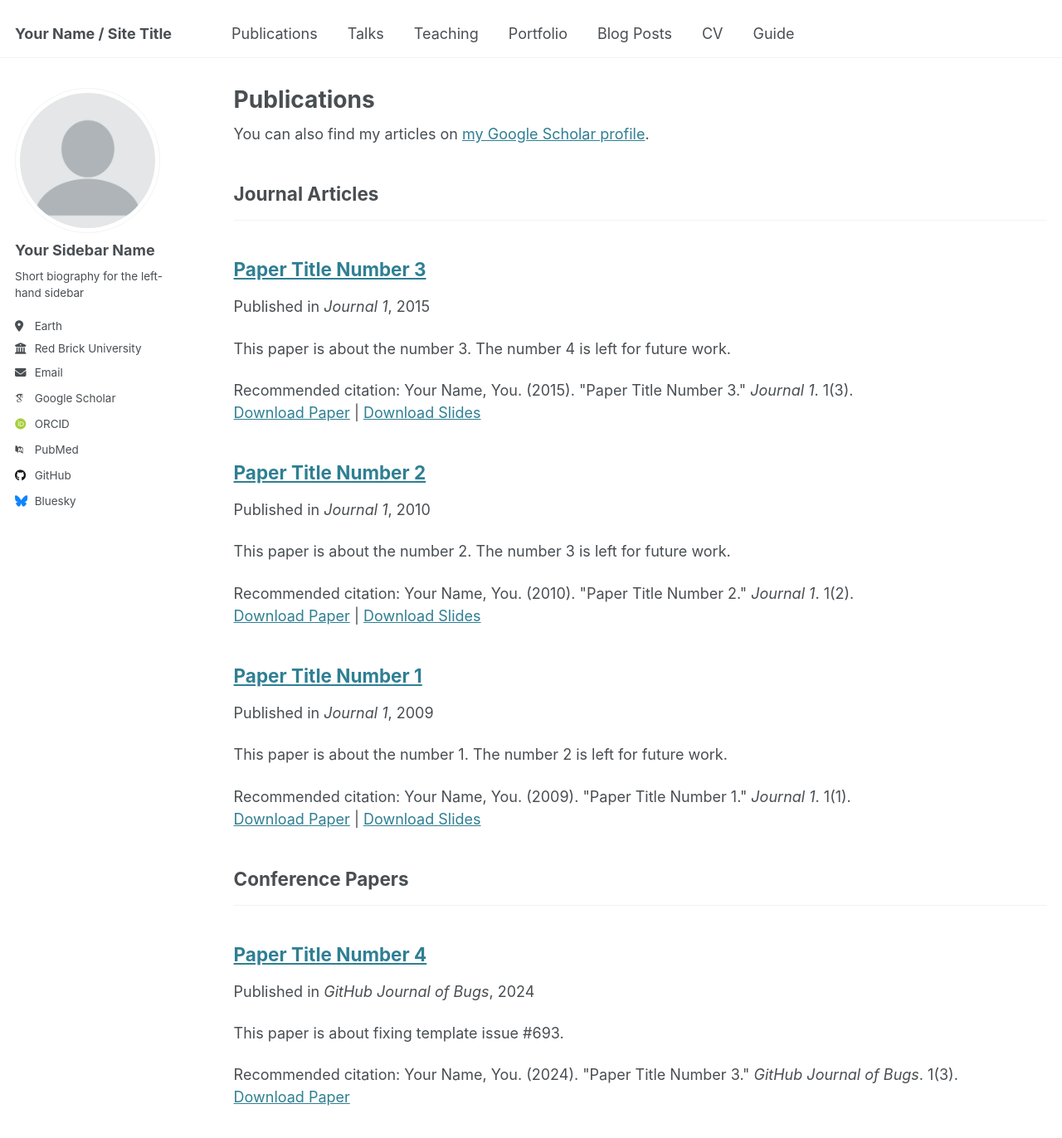
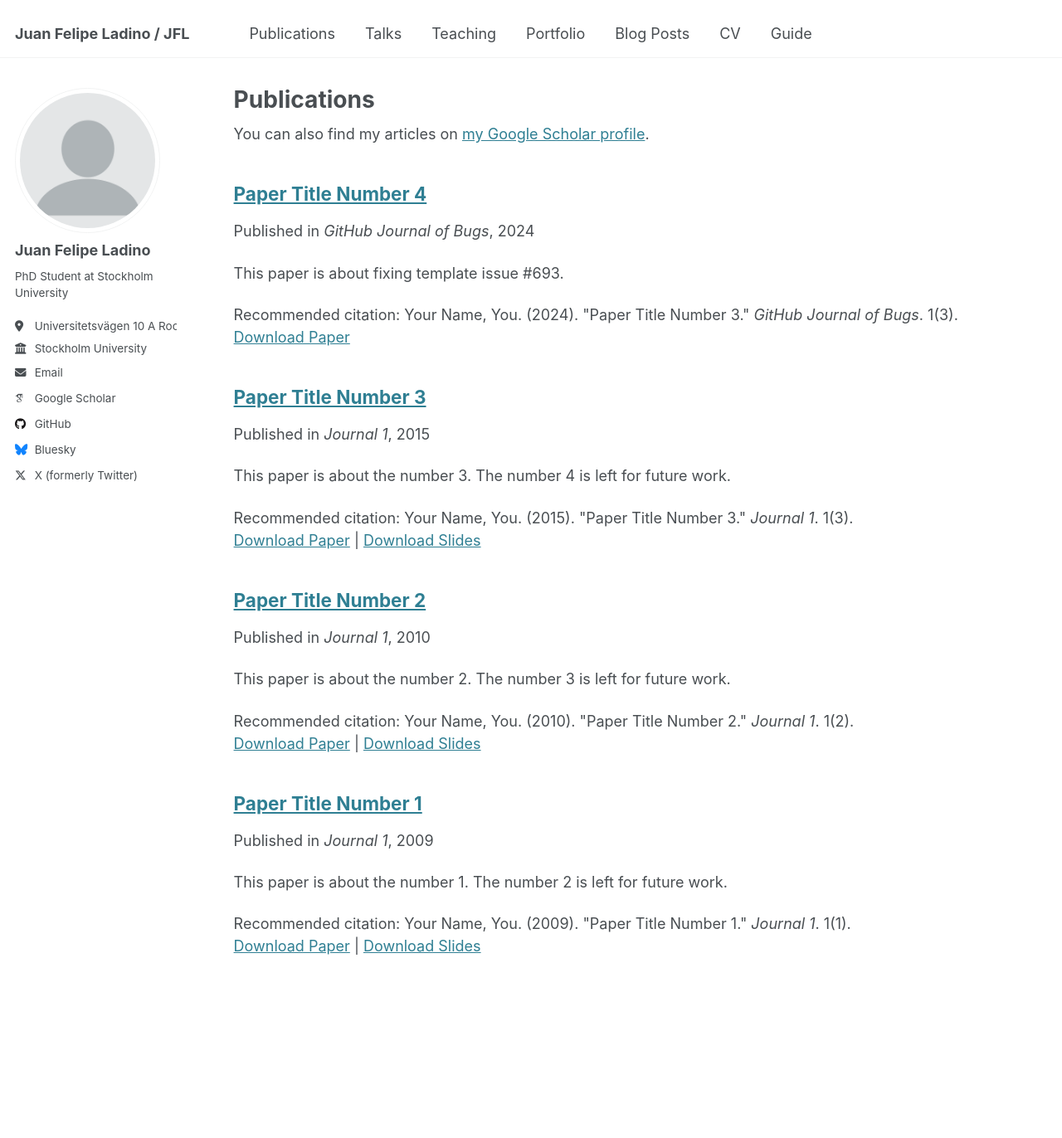
Before and after one commit to juanfladino/juanfladino.github.io, a Jekyll site: the page built from _pages/publications.html, in a window 1280 px wide and 1400 px high. Shown: the top 1372 px of the window at 83% size. Built offline with Jekyll 4.4.1, drawn with Linux system fonts in a browser that asks for light colours; some web fonts are replaced; some of the changed text lies outside the part shown.

Commit message:
Update _config.yml

```diff
--- a/_config.yml
+++ b/_config.yml
@@ -9,13 +9,13 @@
 # Basic Site Settings
 locale                   : "en-US"
 site_theme               : "default"
-title                    : "Your Name / Site Title"
+title                    : "Juan Felipe Ladino / JFL"
 title_separator          : "-"
-name                     : &name "Your Name"
-description              : &description "personal description"
-url                      : https://academicpages.github.io # the base hostname & protocol for your site e.g. "https://[your GitHub username].github.io"
+name                     : &name "Juan Felipe Ladino"
+description              : &description "PhD student"
+url                      : https://juanfladino.github.io # the base hostname & protocol for your site e.g. "https://[your GitHub username].github.io"
 baseurl                  : "" # the subpath of your site, e.g. "/blog"
-repository               : "academicpages/academicpages.github.io"
+repository               : "juanfladino/juanfladino.github.io"
 
 # Site Author - The following control what appear as part of the author content on the side bar.
 #               If a field is blank the icon and link will not appear, otherwise it will be shown.
@@ -23,66 +23,20 @@ repository               : "academicpages/academicpages.github.io"
 author:
   # Biographic information
   avatar           : "profile.png"
-  name             : "Your Sidebar Name"
-  pronouns         : # example: "she/her"
-  bio              : "Short biography for the left-hand sidebar"
-  location         : "Earth"
-  employer         : "Red Brick University"
+  name             : "Juan Felipe Ladino"
+  bio              : "PhD Student at Stockholm University"
+  location         : "Universitetsvägen 10 A Room A628"
+  employer         : "Stockholm University"
   uri              : # URL
-  email            : "none@example.org"
+  email            : "juan.felipe.ladino@su.se"
 
   # Academic websites
-  arxiv            : # URL - Update with the correct link to your profile
-  googlescholar    : "https://scholar.google.com/citations?user=PS_CX0AAAAAJ"
-  impactstory      : # URL
-  orcid            : "http://orcid.org/yourorcidurl"
-  semantic         : # URL
-  pubmed           : "https://www.ncbi.nlm.nih.gov/pubmed/?term=john+snow"
-  researchgate     : # URL
-  scopus           : # URL
-
-  # Repositories and software development
-  bitbucket        : # Username - Update with your username on the site
-  codepen          : # Username
-  dribbble         : # Username
-  github           : "academicpages"
-  kaggle           : # Username
-  stackoverflow    : # User number or user number and name (i.e., use "1" or "1/jeff-atwood")
+  googlescholar    : "https://scholar.google.com/citations?user=7QhcsLcAAAAJ&hl=es"
+  github           : "https://github.com/juanfladino"
 
   # Social media
-  bluesky          : "bsky.app" # Replace this with you Bluesky username
-  facebook         : # Username
-  flickr           : # Username
-  foursquare       : # Username
-  goodreads        : # Username
-  google_plus      : # Username
-  keybase          : # Username
-  instagram        : # Username
-  lastfm           : # Username
-  linkedin         : # Username
-  mastodon         : # URL
-  medium           : # URL
-  pinterest        : # Username
-  soundcloud       : # Username
-  steam            : # Username
-  telegram         : # URL
-  tumblr           : # Username
-  twitter          : # Username for X / Twitter
-  vine             : # Username
-  weibo            : # Username
-  wikipedia        : # Username
-  xing             : # Username
-  youtube          : # Username
-  zhihu            : # Username
-
-# Publication Category - The following the list of publication categories and their headings
-publication_category:
-  books:
-    title: 'Books'
-  manuscripts:
-    title: 'Journal Articles'
-  conferences:
-    title: 'Conference Papers'
+  bluesky          : "jfladino1.bsky.social"
+  twitter          : "jfladino1"
 
 # Site Settings
 teaser                   :  # filename of teaser fallback teaser image placed in /images/, .e.g. "500x300.png"
```
